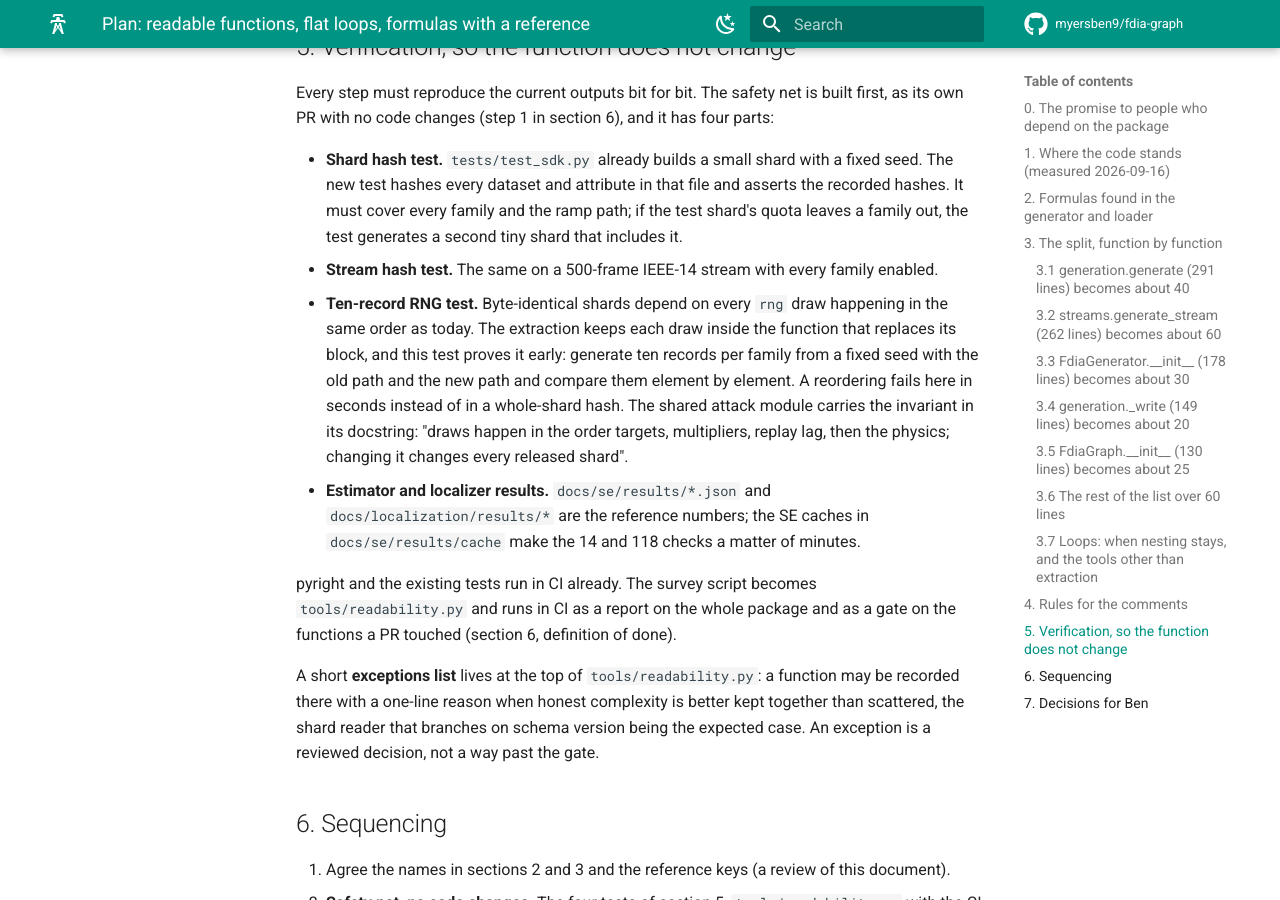
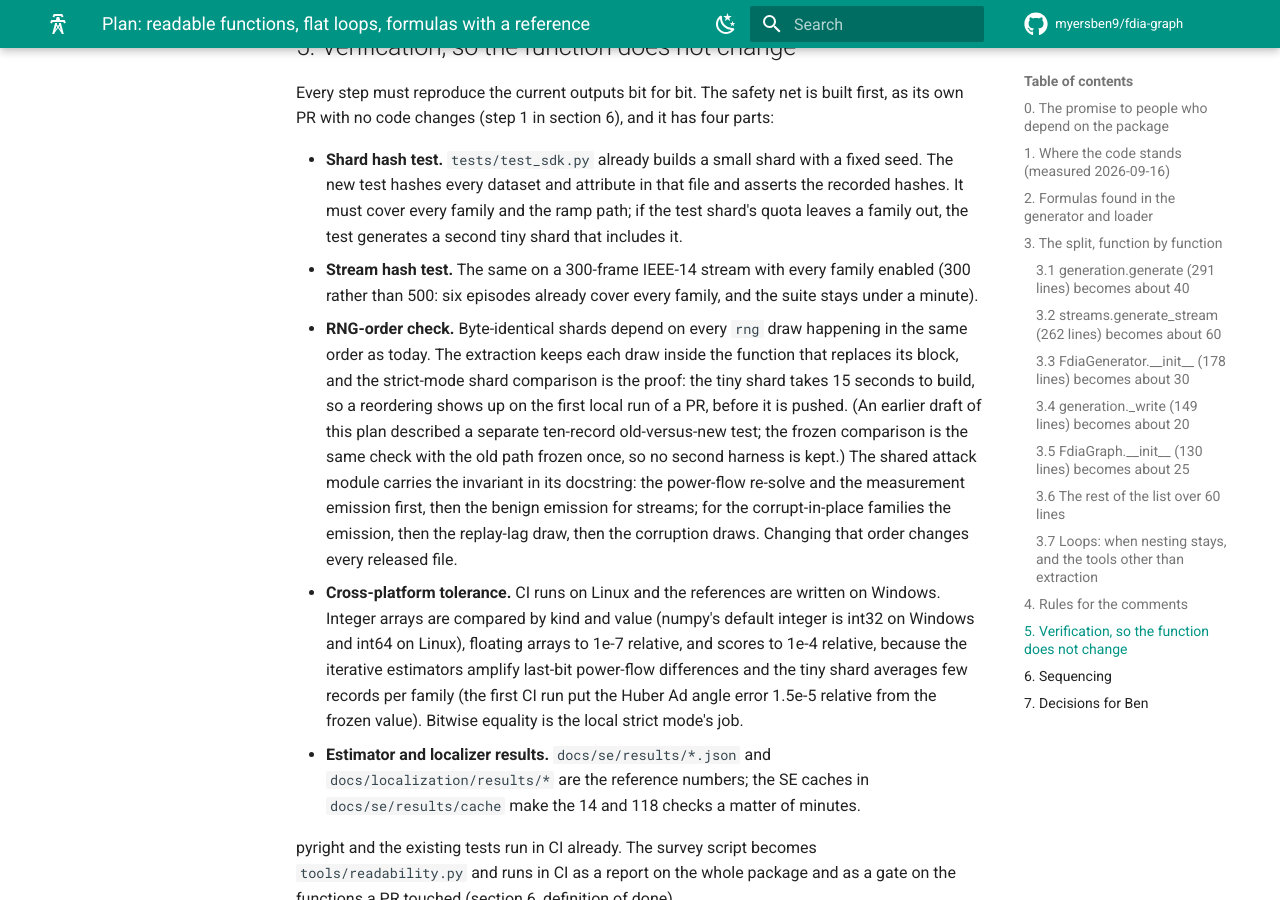
Before and after one commit to myersben9/fdia-graph, an MkDocs documentation site: the page built from docs/READABILITY_PLAN.md, in a window 1280 px wide and 900 px high, scrolled down 11570 px. Built offline with MkDocs 1.6.1 and Material for MkDocs 9.7.7, drawn with Linux system fonts in a browser that asks for light colours; comment, search, counter and statistics services are not loaded.

Commit message:
Safety net: cross-platform tolerances, qualified names in the readability gate
CI on Linux showed two platform differences against references written on
Windows: numpy's default integer width (int32 vs int64) in the stream's
timestep array, and the iterative Huber score on the tiny shard differing by
1.5e-5 relative. Integer arrays are now compared by kind and value, scores to
1e-4 relative with the reason documented; strict mode stays bitwise.

Readability measures are keyed by qualified name so two __init__ methods
cannot share an exception, and dunder methods count as public for the
parameter limit. The plan's section 5 now matches what the tests do.

```diff
--- a/docs/READABILITY_PLAN.md
+++ b/docs/READABILITY_PLAN.md
@@ -282,14 +282,24 @@ its own PR with no code changes (step 1 in section 6), and it has four parts:
   new test hashes every dataset and attribute in that file and asserts the recorded hashes. It
   must cover every family and the ramp path; if the test shard's quota leaves a family out, the
   test generates a second tiny shard that includes it.
-- **Stream hash test.** The same on a 500-frame IEEE-14 stream with every family enabled.
-- **Ten-record RNG test.** Byte-identical shards depend on every `rng` draw happening in the
-  same order as today. The extraction keeps each draw inside the function that replaces its
-  block, and this test proves it early: generate ten records per family from a fixed seed with
-  the old path and the new path and compare them element by element. A reordering fails here in
-  seconds instead of in a whole-shard hash. The shared attack module carries the invariant in
-  its docstring: "draws happen in the order targets, multipliers, replay lag, then the physics;
-  changing it changes every released shard".
+- **Stream hash test.** The same on a 300-frame IEEE-14 stream with every family enabled (300
+  rather than 500: six episodes already cover every family, and the suite stays under a minute).
+- **RNG-order check.** Byte-identical shards depend on every `rng` draw happening in the same
+  order as today. The extraction keeps each draw inside the function that replaces its block,
+  and the strict-mode shard comparison is the proof: the tiny shard takes 15 seconds to build,
+  so a reordering shows up on the first local run of a PR, before it is pushed. (An earlier
+  draft of this plan described a separate ten-record old-versus-new test; the frozen comparison
+  is the same check with the old path frozen once, so no second harness is kept.) The shared
+  attack module carries the invariant in its docstring: the power-flow re-solve and the
+  measurement emission first, then the benign emission for streams; for the corrupt-in-place
+  families the emission, then the replay-lag draw, then the corruption draws. Changing that
+  order changes every released file.
+- **Cross-platform tolerance.** CI runs on Linux and the references are written on Windows.
+  Integer arrays are compared by kind and value (numpy's default integer is int32 on Windows and
+  int64 on Linux), floating arrays to 1e-7 relative, and scores to 1e-4 relative, because the
+  iterative estimators amplify last-bit power-flow differences and the tiny shard averages few
+  records per family (the first CI run put the Huber Ad angle error 1.5e-5 relative from the
+  frozen value). Bitwise equality is the local strict mode's job.
 - **Estimator and localizer results.** `docs/se/results/*.json` and
   `docs/localization/results/*` are the reference numbers; the SE caches in
   `docs/se/results/cache` make the 14 and 118 checks a matter of minutes.
```
Also changed, not shown: 2 other files.
